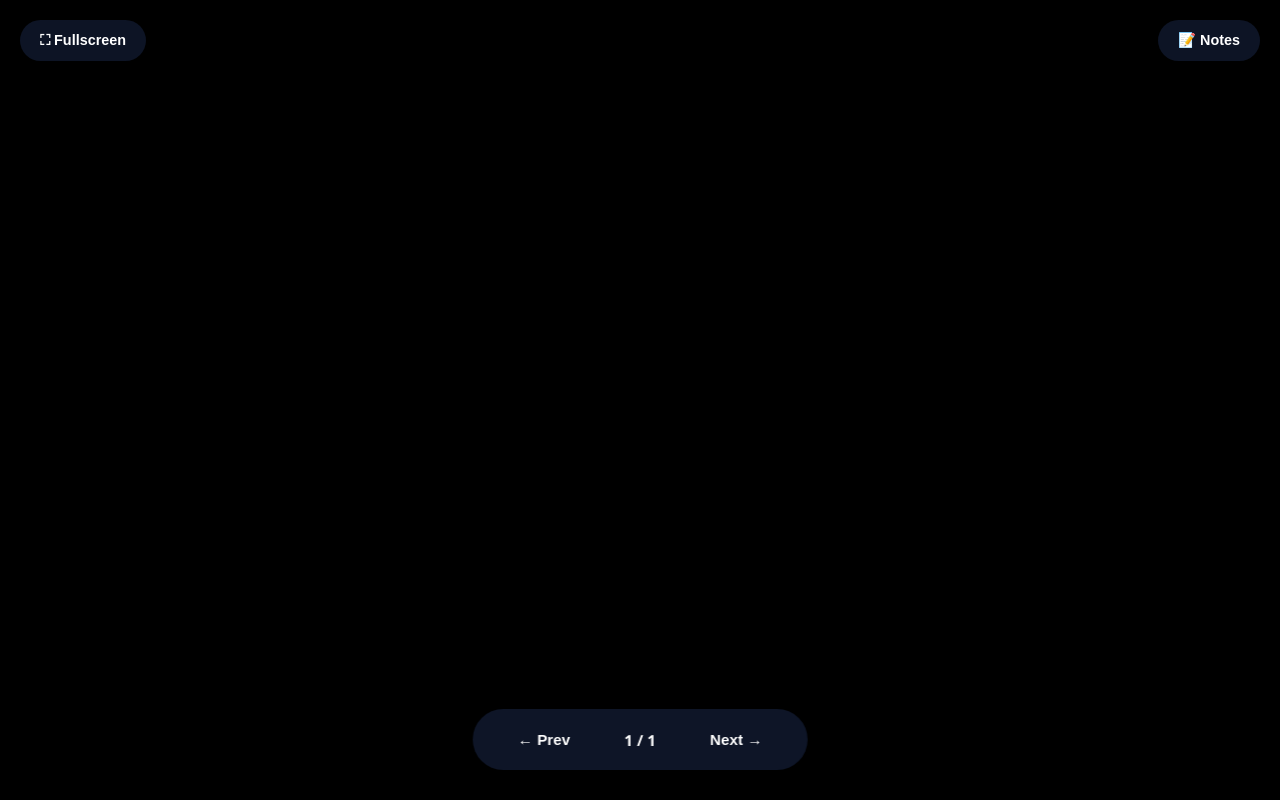
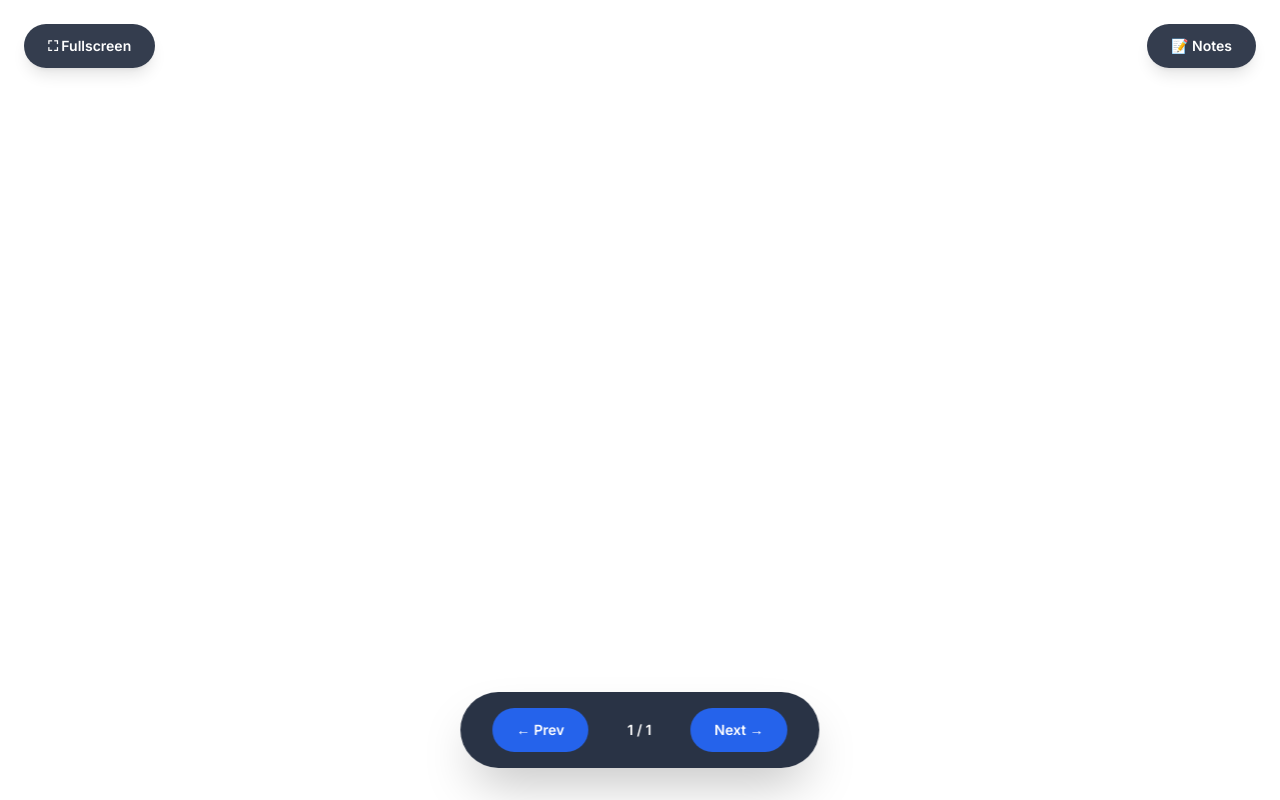
Before and after one commit to Bikram-ghuku/Startup-pitch-deck, a Python web app: template templates/pitch_deck_template.html in a window 1280 px wide. Run offline with Jinja, Linux system fonts and the light colour scheme; the template is opened without the code that fills it, so the values that code supplies are empty; some libraries are stand-ins or nearby versions.

Commit message:
feat: update pitch dekc

```diff
--- a/templates/pitch_deck_template.html
+++ b/templates/pitch_deck_template.html
@@ -4,256 +4,54 @@
     <meta charset="UTF-8">
     <meta name="viewport" content="width=device-width, initial-scale=1.0">
     <title>{{title}}</title>
-    <style>
-        * {
-            margin: 0;
-            padding: 0;
-            box-sizing: border-box;
-        }
-
-        body {
-            font-family: 'Segoe UI', system-ui, -apple-system, BlinkMacSystemFont, sans-serif;
-            background: #000;
-            overflow: hidden;
-            height: 100vh;
-        }
-
-        .presentation-container {
-            width: 100%;
-            height: 100vh;
-            position: relative;
-            overflow: hidden;
-        }
-
-        /* Base slide styles - full viewport, one at a time */
-        .slide {
-            position: absolute;
-            top: 0;
-            left: 0;
-            width: 100%;
-            height: 100%;
-            background: white;
-            visibility: hidden;
-            opacity: 0;
-            overflow-y: auto;
-            pointer-events: none;
-        }
-
-        .slide.active {
-            visibility: visible !important;
-            opacity: 1 !important;
-            pointer-events: auto;
-            animation: slideIn 0.4s cubic-bezier(0.16, 1, 0.3, 1);
-        }
-
-        @keyframes slideIn {
-            from {
-                opacity: 0;
-                transform: translateY(30px);
-            }
-            to {
-                opacity: 1;
-                transform: translateY(0);
+    <script src="https://cdn.tailwindcss.com"></script>
+    <link href="https://fonts.googleapis.com/css2?family=Inter:wght@300;400;500;600;700;800;900&family=Playfair+Display:wght@400;500;600;700;800;900&family=JetBrains+Mono:wght@400;500;600&display=swap" rel="stylesheet">
+    <script>
+        tailwind.config = {
+            theme: {
+                extend: {
+                    fontFamily: {
+                        'sans': ['Inter', 'system-ui', 'sans-serif'],
+                        'serif': ['Playfair Display', 'Georgia', 'serif'],
+                        'mono': ['JetBrains Mono', 'monospace'],
+                    },
+                    fontSize: {
+                        'xs': ['0.75rem', { lineHeight: '1rem' }],
+                        'sm': ['0.875rem', { lineHeight: '1.25rem' }],
+                        'base': ['1rem', { lineHeight: '1.5rem' }],
+                        'lg': ['1.125rem', { lineHeight: '1.75rem' }],
+                        'xl': ['1.25rem', { lineHeight: '1.75rem' }],
+                        '2xl': ['1.5rem', { lineHeight: '2rem' }],
+                        '3xl': ['1.875rem', { lineHeight: '2.25rem' }],
+                        '4xl': ['2.25rem', { lineHeight: '2.5rem' }],
+                        '5xl': ['3rem', { lineHeight: '1' }],
+                        '6xl': ['3.75rem', { lineHeight: '1' }],
+                        '7xl': ['4.5rem', { lineHeight: '1' }],
+                        '8xl': ['6rem', { lineHeight: '1' }],
+                        '9xl': ['8rem', { lineHeight: '1' }],
+                    }
+                }
             }
         }
-
-        /* Minimal base styles - agent has full control via inline styles */
-        .slide-number {
-            position: absolute;
-            bottom: 20px;
-            right: 20px;
-            font-size: 0.9em;
-            opacity: 0.6;
-        }
-
-        /* Navigation */
-        .navigation {
-            position: fixed;
-            bottom: 30px;
-            left: 50%;
-            transform: translateX(-50%);
-            display: flex;
-            gap: 15px;
-            align-items: center;
-            background: rgba(15, 23, 42, 0.95);
-            padding: 12px 25px;
-            border-radius: 50px;
-            box-shadow: 0 10px 30px rgba(0, 0, 0, 0.3);
-            backdrop-filter: blur(10px);
-        }
-
-        .nav-button {
-            background: var(--primary-color);
-            color: white;
-            border: none;
-            padding: 10px 20px;
-            border-radius: 25px;
-            cursor: pointer;
-            font-size: 0.95em;
-            font-weight: 600;
-            transition: all 0.3s ease;
-        }
-
-        .nav-button:hover:not(:disabled) {
-            background: #1e40af;
-            transform: translateY(-2px);
-        }
-
-        .nav-button:disabled {
-            background: #475569;
-            cursor: not-allowed;
-            opacity: 0.5;
-        }
-
-        .slide-counter {
-            color: white;
-            font-size: 0.95em;
-            font-weight: 600;
-            min-width: 70px;
-            text-align: center;
-        }
-
-        /* Presenter Notes */
-        .presenter-notes {
-            position: fixed;
-            bottom: 100px;
-            left: 50%;
-            transform: translateX(-50%);
-            background: rgba(15, 23, 42, 0.98);
-            color: white;
-            padding: 20px 30px;
-            border-radius: 12px;
-            max-width: 700px;
-            display: none;
-            font-size: 0.95em;
-            line-height: 1.6;
-            box-shadow: 0 10px 40px rgba(0, 0, 0, 0.4);
-            backdrop-filter: blur(10px);
-        }
-
-        .presenter-notes.active {
-            display: block;
-            animation: fadeIn 0.3s ease;
-        }
-
-        @keyframes fadeIn {
-            from {
-                opacity: 0;
-                transform: translateX(-50%) translateY(10px);
-            }
-            to {
-                opacity: 1;
-                transform: translateX(-50%) translateY(0);
-            }
-        }
-
-        /* Control buttons */
-        .notes-toggle, .fullscreen-toggle {
-            position: fixed;
-            top: 20px;
-            background: rgba(15, 23, 42, 0.9);
-            border: none;
-            padding: 12px 20px;
-            border-radius: 25px;
-            cursor: pointer;
-            font-size: 0.9em;
-            font-weight: 600;
-            color: white;
-            box-shadow: 0 5px 15px rgba(0, 0, 0, 0.2);
-            transition: all 0.3s ease;
-            backdrop-filter: blur(10px);
-        }
-
-        .notes-toggle {
-            right: 20px;
-        }
-
-        .fullscreen-toggle {
-            left: 20px;
-        }
-
-        .notes-toggle:hover, .fullscreen-toggle:hover {
-            background: rgba(37, 99, 235, 0.9);
-            transform: translateY(-2px);
-        }
-
-        /* Responsive */
-        @media (max-width: 1024px) {
-            .slide {
-                width: 95%;
-            }
-
-            .slide.layout-content {
-                padding: 40px 50px;
-            }
-
-            .slide-title {
-                font-size: 2.2em;
-            }
-
-            .slide-content li,
-            .slide-content p {
-                font-size: 1.3em;
-            }
-
-            .slide.layout-visual .slide-content {
-                grid-template-columns: 1fr;
-            }
-        }
-
-        @media (max-width: 768px) {
-            .slide.layout-title .slide-title {
-                font-size: 3em;
-            }
-
-            .slide-content li,
-            .slide-content p {
-                font-size: 1.1em;
-            }
-
-            .navigation {
-                bottom: 15px;
-            }
-        }
-
-        /* Print styles */
-        @media print {
-            body {
-                background: white;
-            }
-
-            .slide {
-                display: block !important;
-                page-break-after: always;
-                box-shadow: none;
-                max-width: 100%;
-                max-height: 100%;
-                border-radius: 0;
-            }
-
-            .navigation, .notes-toggle, .fullscreen-toggle, .presenter-notes {
-                display: none !important;
-            }
-        }
-    </style>
+    </script>
 </head>
 <body>
     <div class="presentation-container">
         {{slides}}
     </div>
 
-    <button class="fullscreen-toggle" onclick="toggleFullscreen()">⛶ Fullscreen</button>
-    <button class="notes-toggle" onclick="toggleNotes()">📝 Notes</button>
+    <button class="fixed top-6 left-6 bg-slate-800/90 hover:bg-blue-600/90 text-white px-6 py-3 rounded-full font-semibold text-sm transition-all duration-300 hover:scale-105 backdrop-blur-sm shadow-lg" onclick="toggleFullscreen()">⛶ Fullscreen</button>
+    <button class="fixed top-6 right-6 bg-slate-800/90 hover:bg-blue-600/90 text-white px-6 py-3 rounded-full font-semibold text-sm transition-all duration-300 hover:scale-105 backdrop-blur-sm shadow-lg" onclick="toggleNotes()">📝 Notes</button>
 
-    <div class="navigation">
-        <button class="nav-button" id="prevBtn" onclick="previousSlide()">← Prev</button>
-        <span class="slide-counter">
+    <div class="fixed bottom-8 left-1/2 transform -translate-x-1/2 flex items-center gap-4 bg-slate-800/95 px-8 py-4 rounded-full shadow-2xl backdrop-blur-md">
+        <button class="bg-blue-600 hover:bg-blue-700 text-white px-6 py-3 rounded-full font-semibold text-sm transition-all duration-300 hover:scale-105 disabled:bg-slate-500 disabled:cursor-not-allowed disabled:opacity-50" id="prevBtn" onclick="previousSlide()">← Prev</button>
+        <span class="text-white font-semibold text-sm min-w-[70px] text-center">
             <span id="currentSlide">1</span> / <span id="totalSlides">1</span>
         </span>
-        <button class="nav-button" id="nextBtn" onclick="nextSlide()">Next →</button>
+        <button class="bg-blue-600 hover:bg-blue-700 text-white px-6 py-3 rounded-full font-semibold text-sm transition-all duration-300 hover:scale-105 disabled:bg-slate-500 disabled:cursor-not-allowed disabled:opacity-50" id="nextBtn" onclick="nextSlide()">Next →</button>
     </div>
 
-    <div class="presenter-notes" id="presenterNotes"></div>
+    <div class="fixed bottom-32 left-1/2 transform -translate-x-1/2 bg-slate-800/98 text-white p-8 rounded-xl max-w-2xl hidden text-sm leading-relaxed shadow-2xl backdrop-blur-md" id="presenterNotes"></div>
 
     <script>
         let currentSlideIndex = 0;
@@ -302,9 +100,11 @@
 
             if (showNotes && notes) {
                 notesDiv.textContent = notes;
-                notesDiv.classList.add('active');
+                notesDiv.classList.remove('hidden');
+                notesDiv.classList.add('block');
             } else {
-                notesDiv.classList.remove('active');
+                notesDiv.classList.add('hidden');
+                notesDiv.classList.remove('block');
             }
         }
 
```
Also changed, not shown: agents/pitch_deck/pitch_deck.py (+39 -22 lines).
